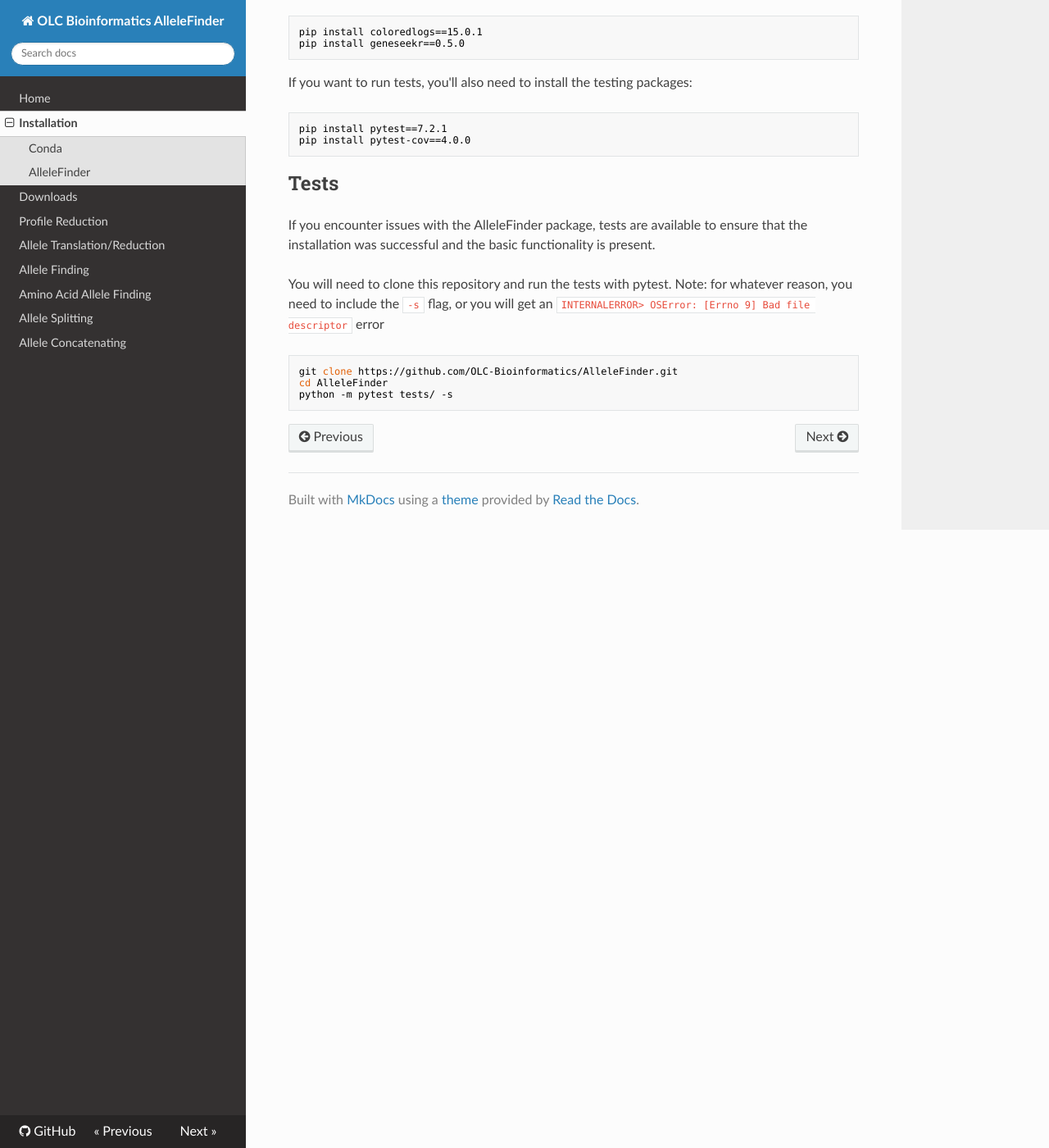
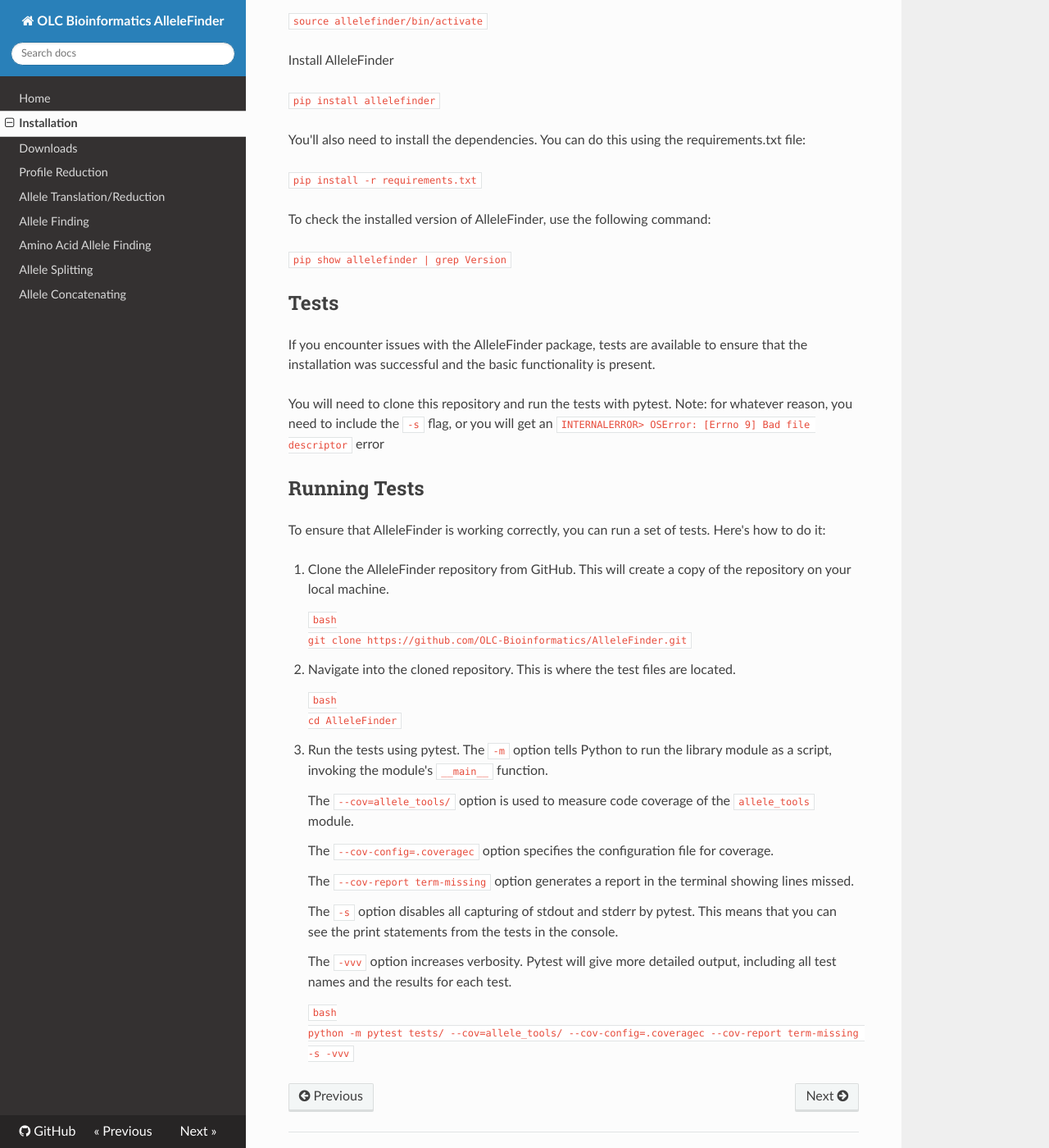
Before and after one commit to OLC-Bioinformatics/AlleleFinder, an MkDocs documentation site: the page built from docs/installation.md, in a window 1280 px wide and 1400 px high, scrolled down 1550 px. Shown: the whole window at 82% size. Built offline with MkDocs 1.6.1, drawn with Linux system fonts in a browser that asks for light colours; nearby versions of some CDN libraries; some of the changed text lies outside the part shown.

Commit message:
docs: update installation.md
Updated documentation file installation.md. Added table of contents, reformatted headers, made minor text edits, and updated installation instructions.

````diff
--- a/docs/installation.md
+++ b/docs/installation.md
@@ -1,24 +1,30 @@
-## Installation
+## Table of Contents
+1. [Installation](#installation)
+    1. [Conda](#conda)
+    2. [AlleleFinder](#allelefinder)
+2. [Tests](#tests)
 
-AlleleFinder is available as a conda package, so conda must be installed on your system.
+## Installation <a name="installation"></a>
 
-### Conda
+AlleleFinder is available as a conda package. Therefore, conda must be installed on your system.
 
-Skip this step if you have already installed conda
+### Conda <a name="conda"></a>
 
-```
+Skip this step if you have already installed conda.
+
+\```bash
 wget https://repo.continuum.io/miniconda/Miniconda3-latest-Linux-x86_64.sh -O miniconda.sh;
 bash miniconda.sh -b -p $HOME/miniconda
 conda update -q conda
-```
+\```
 
-### AlleleFinder
+### AlleleFinder <a name="allelefinder"></a>
 
 You can now install the AlleleFinder package:
 
 I prefer to create a new conda environment and install the AlleleFinder in a single step:
 
-`conda create -n allelefinder -c olc-bioinformatics allelefinder=0.1.6=py_0`
+`conda create -n allelefinder -c olc-bioinformatics allelefinder`
 
 If you wish to create an environment separately:
 
@@ -26,12 +32,12 @@
 
 You can now install AlleleFinder into this environment:
 
-```
+```bash
 conda activate allelefinder
-conda install -c olcbioinformatics allelefinder=0.1.6=py_0
+conda install -c olcbioinformatics allelefinder
 ```
 
-Theoretically, if you don't have the ability to install conda for whatever reason, you can install the software with pip
+If you don't have the ability to install conda for whatever reason, you can install the software with pip.
 
 You'll need a virtual environment with Python 3.9 (start at the appropriate place in these directions depending on your setup):
 
@@ -57,31 +63,50 @@
 
 Install AlleleFinder
 
-`pip install allelefinder==0.1.6`
+`pip install allelefinder`
 
-You'll also need to install the dependencies
+You'll also need to install the dependencies. You can do this using the requirements.txt file:
 
-```
-pip install coloredlogs==15.0.1
-pip install geneseekr==0.5.0
-```
+`pip install -r requirements.txt`
 
-If you want to run tests, you'll also need to install the testing packages:
+To check the installed version of AlleleFinder, use the following command:
 
-```
-pip install pytest==7.2.1
-pip install pytest-cov==4.0.0
-```
+`pip show allelefinder | grep Version`
 
-
-## Tests
+## Tests <a name="tests"></a>
 
 If you encounter issues with the AlleleFinder package, tests are available to ensure that the installation was successful and the basic functionality is present.
 
 You will need to clone this repository and run the tests with pytest. Note: for whatever reason, you need to include the `-s` flag, or you will get an `INTERNALERROR> OSError: [Errno 9] Bad file descriptor` error
 
-```
-git clone https://github.com/OLC-Bioinformatics/AlleleFinder.git
-cd AlleleFinder
-python -m pytest tests/ -s
-```
+## Running Tests
+
+To ensure that AlleleFinder is working correctly, you can run a set of tests. Here's how to do it:
+
+1. Clone the AlleleFinder repository from GitHub. This will create a copy of the repository on your local machine.
+
+    ```bash
+    git clone https://github.com/OLC-Bioinformatics/AlleleFinder.git
+    ```
+
+2. Navigate into the cloned repository. This is where the test files are located.
+
+    ```bash
+    cd AlleleFinder
+    ```
+
+3. Run the tests using pytest. The `-m` option tells Python to run the library module as a script, invoking the module's `__main__` function.
+
+    The `--cov=allele_tools/` option is used to measure code coverage of the `allele_tools` module.
+
+    The `--cov-config=.coveragec` option specifies the configuration file for coverage.
+
+    The `--cov-report term-missing` option generates a report in the terminal showing lines missed.
+
+    The `-s` option disables all capturing of stdout and stderr by pytest. This means that you can see the print statements from the tests in the console.
+
+    The `-vvv` option increases verbosity. Pytest will give more detailed output, including all test names and the results for each test.
+
+    ```bash
+    python -m pytest tests/ --cov=allele_tools/ --cov-config=.coveragec --cov-report term-missing -s -vvv
+    ```
````
